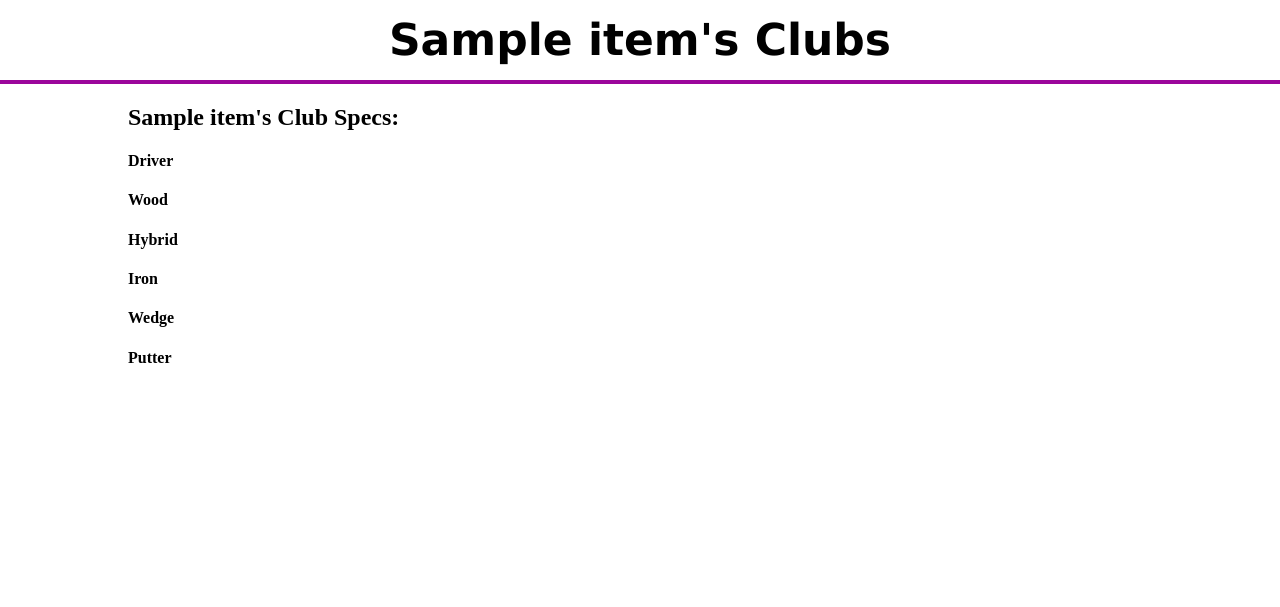
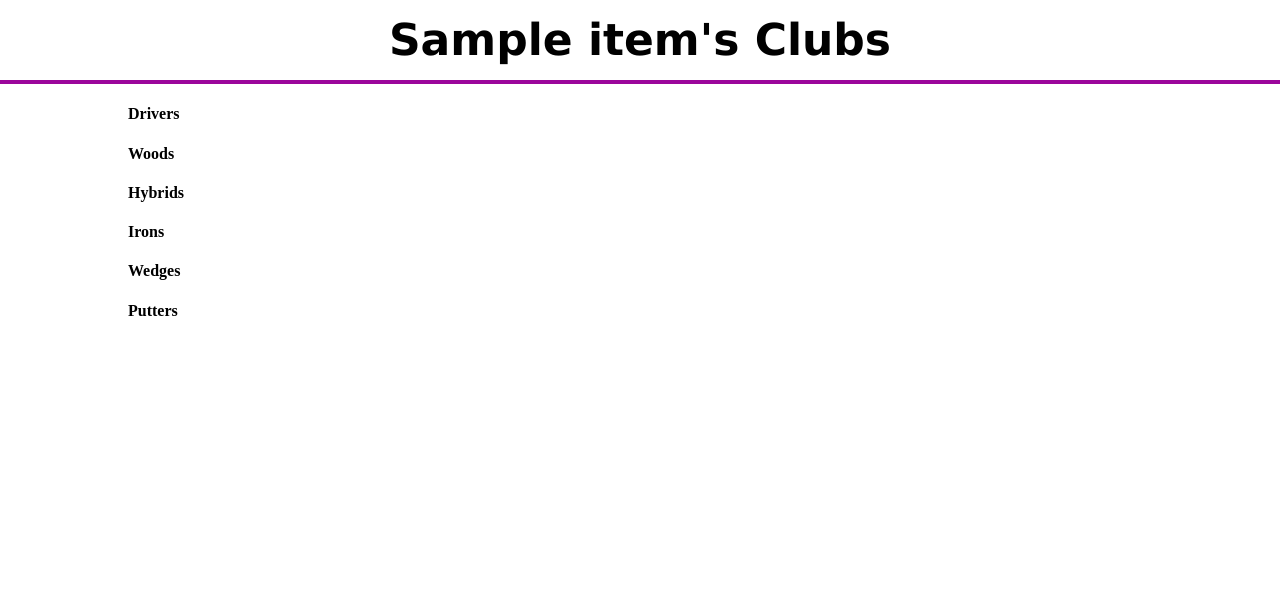
Before and after one commit to kod2nd/golf-club-specs-ui-flask, a Flask app: page /users/1 in a window 1280 px wide. Shown: the top 607 px of the page. Run offline with Flask 2, Linux system fonts and the light colour scheme; a database or web service that is not in the repository returns one stand-in record (values such as "Sample title"); data that the repository does not hold is empty.

Commit message:
refactored user.html

```diff
--- a/golf_spec_ui/templates/user.html
+++ b/golf_spec_ui/templates/user.html
@@ -1,124 +1,32 @@
-{% extends "base.html" %} {% block title %} {{user_id}} {% endblock %} {% block header %}
+{% extends "base.html" %} {% block title %} {{user_id}} {% endblock %}
+{% block header %}
 <div class="header-title">
     {{name}}'s Clubs
 </div>
-{% endblock %} {% block content %}
+{% endblock %}
+{% block content %}
 <div>
-    <h2> {{name}}'s Club Specs:</h2>
     <div>
-        <div class="club-spec" id="driver">
-            <h4>Driver</h4>
+        {% for categories, clubs in clubCategories.items() %}
+        <div class="club-spec">
+            <h4 class="spec-title">{{categories.title()}}</h4>
             <ul>
-                {% for driver in drivers %}
+                {% for club in clubs %}
                 <li>
-                    {{driver['brand']}} {{driver ['model']}}
+                    {{club['brand']}} {{club ['model']}}
                     <ul>
-                        <li>Club: {{driver['number']}}</li>
-                        <li>Loft: {{driver['loft']}}</li>
-                        <li>Lie: {{driver['lie']}}</li>
-                        <li>Length: {{driver['length']}}</li>
-                        <li>Shaft: {{driver['shaft']['brand']}} {{driver['shaft']['model']}} {{driver['shaft']['flex']}}
+                        <li>Club: {{club['number']}}</li>
+                        <li>Loft: {{club['loft']}}</li>
+                        <li>Lie: {{club['lie']}}</li>
+                        <li>Length: {{club['length']}}</li>
+                        <li>Shaft: {{club['shaft']['brand']}} {{club['shaft']['model']}} {{club['shaft']['flex']}}
                         </li>
                     </ul>
                 </li>
                 {% endfor %}
             </ul>
         </div>
-
-        <div class="club-spec" id="wood">
-            <h4>Wood</h4>
-            <ul>
-                {% for wood in woods %}
-                <li>
-                    {{wood['brand']}} {{wood ['model']}}
-                    <ul>
-                        <li>Club: {{wood['number']}}</li>
-                        <li>Loft: {{wood['loft']}}</li>
-                        <li>Lie: {{wood['lie']}}</li>
-                        <li>Length: {{wood['length']}}</li>
-                        <li>Shaft: {{wood['shaft']['brand']}} {{wood['shaft']['model']}} {{wood['shaft']['flex']}}
-                        </li>
-                    </ul>
-                </li>
-                {% endfor %}
-            </ul>
-        </div>
-
-        <div class="club-spec" id="hybrid">
-            <h4>Hybrid</h4>
-            <ul>
-                {% for hybrid in hybrids %}
-                <li>
-                    {{hybrid['brand']}} {{hybrid ['model']}}
-                    <ul>
-                        <li>Club: {{hybrid['number']}}</li>
-                        <li>Loft: {{hybrid['loft']}}</li>
-                        <li>Lie: {{hybrid['lie']}}</li>
-                        <li>Length: {{hybrid['length']}}</li>
-                        <li>Shaft: {{hybrid['shaft']['brand']}} {{hybrid['shaft']['model']}} {{hybrid['shaft']['flex']}}
-                        </li>
-                    </ul>
-                </li>
-                {% endfor %}
-            </ul>
-        </div>
-
-        <div class="club-spec" id="iron">
-            <h4>Iron</h4>
-            <ul>
-                {% for iron in irons %}
-                <li>
-                    {{iron['brand']}} {{iron ['model']}}
-                    <ul>
-                        <li>Club: {{iron['number']}}</li>
-                        <li>Loft: {{iron['loft']}}</li>
-                        <li>Lie: {{iron['lie']}}</li>
-                        <li>Length: {{iron['length']}}</li>
-                        <li>Shaft: {{iron['shaft']['brand']}} {{iron['shaft']['model']}} {{iron['shaft']['flex']}}
-                        </li>
-                    </ul>
-                </li>
-                {% endfor %}
-            </ul>
-        </div>
-
-        <div class="club-spec" id="wedge">
-            <h4>Wedge</h4>
-            <ul>
-                {% for wedge in wedges %}
-                <li>
-                    {{wedge['brand']}} {{wedge ['model']}}
-                    <ul>
-                        <li>Club: {{wedge['number']}}</li>
-                        <li>Loft: {{wedge['loft']}}</li>
-                        <li>Lie: {{wedge['lie']}}</li>
-                        <li>Length: {{wedge['length']}}</li>
-                        <li>Shaft: {{wedge['shaft']['brand']}} {{wedge['shaft']['model']}} {{wedge['shaft']['flex']}}
-                        </li>
-                    </ul>
-                </li>
-                {% endfor %}
-            </ul>
-        </div>
-
-        <div class="club-spec" id="putter">
-            <h4>Putter</h4>
-            <ul>
-                {% for putter in putters %}
-                <li>
-                    {{putter['brand']}} {{putter ['model']}}
-                    <ul>
-                        <li>Club: {{putter['number']}}</li>
-                        <li>Loft: {{putter['loft']}}</li>
-                        <li>Lie: {{putter['lie']}}</li>
-                        <li>Length: {{putter['length']}}</li>
-                        <li>Shaft: {{putter['shaft']['brand']}} {{putter['shaft']['model']}} {{putter['shaft']['flex']}}
-                        </li>
-                    </ul>
-                </li>
-                {% endfor %}
-            </ul>
-        </div>
+        {% endfor%}
     </div>
 </div>
 
--- a/golf_spec_ui/views.py
+++ b/golf_spec_ui/views.py
@@ -33,14 +33,15 @@ def displayUser(user_id):
     name = user['name']
     clubs = user['clubs']
 
-    drivers = filterClub('driver', clubs)
-    woods = filterClub('wood', clubs)
-    hybrids = filterClub('hybrid', clubs)
-    irons = filterClub('iron', clubs)
-    wedges = filterClub('wedge', clubs)
-    putters = filterClub('putter', clubs)
+    clubCategories = {}
+    clubCategories['drivers'] = filterClub('driver', clubs)
+    clubCategories['woods'] = filterClub('wood', clubs)
+    clubCategories['hybrids'] = filterClub('hybrid', clubs)
+    clubCategories['irons'] = filterClub('iron', clubs)
+    clubCategories['wedges'] = filterClub('wedge', clubs)
+    clubCategories['putters'] = filterClub('putter', clubs)
 
-    return render_template('user.html', name=name,user_id=user_id, drivers=drivers, woods=woods, hybrids=hybrids, wedges=wedges, putters=putters)
+    return render_template('user.html', name=name, user_id=user_id, clubCategories=clubCategories)
 
 
 @app.route('/', methods=['GET'])
```
